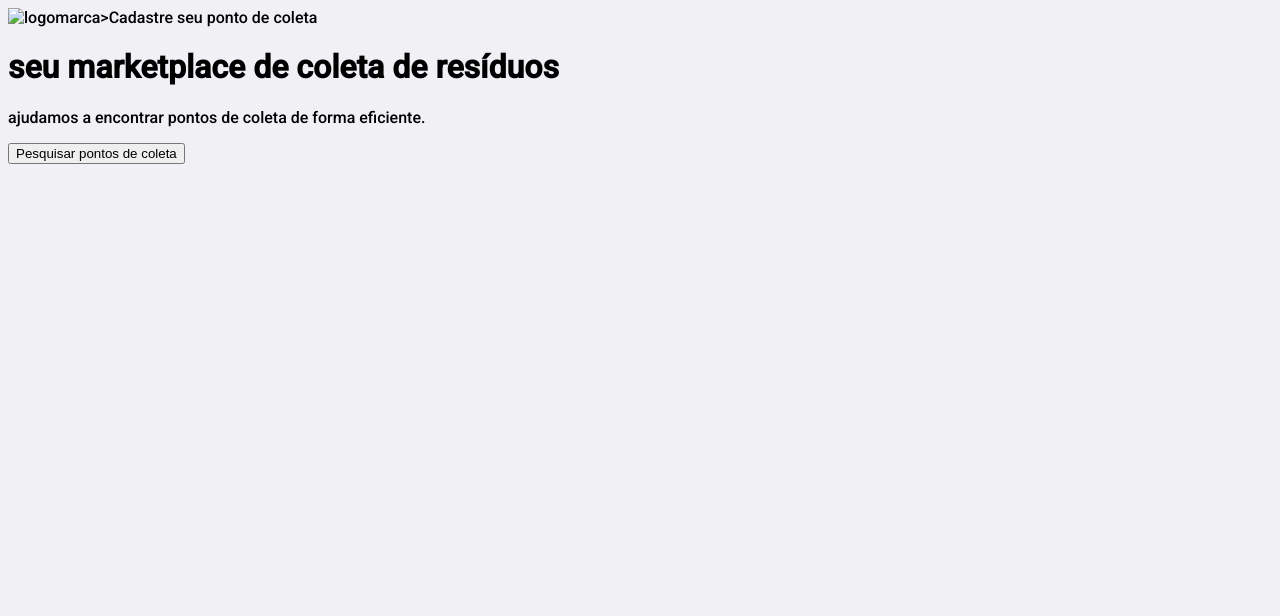
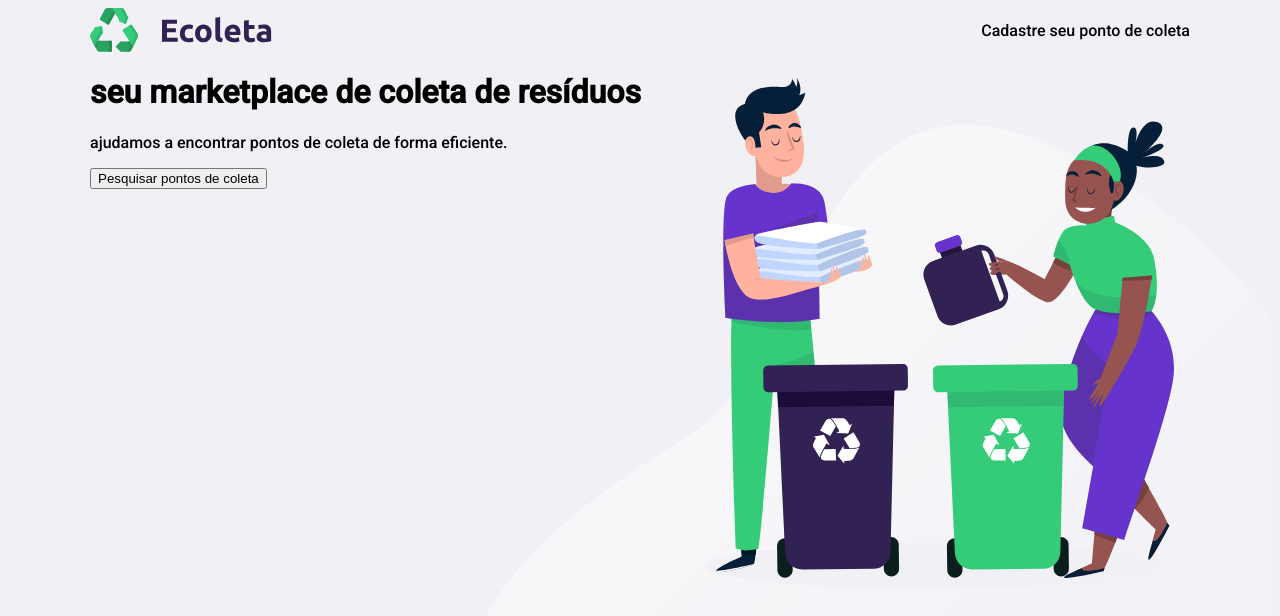
Before and after one commit to Vi-netizen/ecoleta00, a plain HTML site: page index.html in a window 1280 px wide. Drawn offline with Linux system fonts and the light colour scheme; files that its build step writes are made by us from their sources.

Commit message:
correções 1

```diff
--- a/index.html
+++ b/index.html
@@ -20,7 +20,7 @@ HTML
 
      <link href="https://fonts.googleapis.com/css2?family=Roboto:ital,wght@0,500;1,100&display=swap" rel="stylesheet">
 
-   <link rel="stylesheet" href="/styles/main.css">
+   <link rel="stylesheet" href="./main.css">
 
 </head>
 <body>
@@ -31,7 +31,7 @@ HTML
     <div class="content">
 
         <header>
-            <img src= "/styles/logo.svg" alt="logomarca>"
+            <img src= "./styles/logo.svg" alt="logomarca>"
              <a href="http://google.com.br">Cadastre seu ponto de coleta</a>
         </header>
 
--- a/main.css
+++ b/main.css
@@ -17,8 +17,8 @@ posicionamento, alinhamentos
 
 #page-home {
     height: 100vh;
-    background: url('../styl.sgv) ; no-repeat ;
-    background-position: 35vw; bottom;
+    background: url('./styles/home-background.svg') no-repeat;
+    background-position: 35vw;
 }
 
 #page-home .content {
--- a/styles.css/main.css
+++ /dev/null
@@ -1,30 +0,0 @@
-
-      html {
-           font-family: 'Roboto', sans-serif;
-      }
-
-
-   /*BOX MODEL
-
-   Modelo de caixa
-   toda caixa tem
-   largura, altura, espaçamentos, preenchimentos
-   bordas, cor, fundo, maneira que é vista pelo html (display)
-   */
-
-   #page-home {
-  background-url: url('../extras-aula-1/home-background.sgv')  no-repeat;
-   }
-
-   #page-home .content {
-    width: 90%;
-    max-width: 1100px;
-    margin: 0 auto;
-}
-
-
-   header {
-       display: flex;
-       align-items: center;
-       justify-content: space-between;
-   }
```
Also changed, not shown: styles.css/index.html (deleted, +0 -52 lines), styles/arrow-left.svg (renamed from styles.css/arrow-left.svg), styles/baterias.svg (renamed from styles.css/baterias.svg), styles/check.svg (renamed from styles.css/check.svg), styles/eletronicos.svg (renamed from styles.css/eletronicos.svg), styles/home-background.svg (renamed from styles.css/home-background.svg), styles/lampadas.svg (renamed from styles.css/lampadas.svg), styles/log-in.svg (renamed from styles.css/log-in.svg), styles/logo.svg (renamed from styles.css/logo.svg), styles/oleo.svg (renamed from styles.css/oleo.svg), styles/organicos.svg (renamed from styles.css/organicos.svg), styles/papeis-papelao.svg (renamed from styles.css/papeis-papelao.svg), styles/search.svg (renamed from styles.css/search.svg), styles/x.svg (renamed from styles.css/x.svg).
